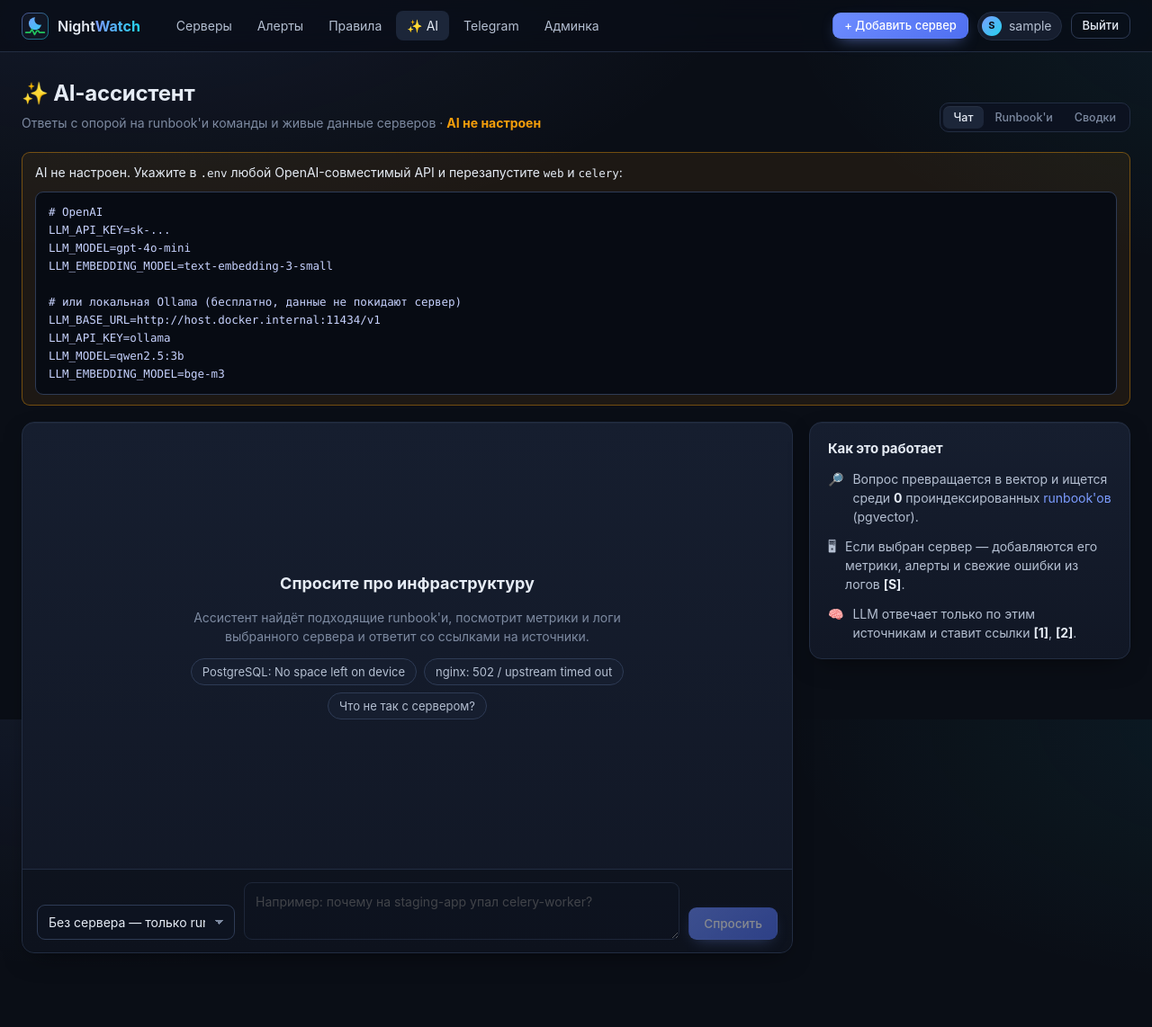
After one commit to vadik12555/nightwatch, a Django app: page /ai/ in a window 1280 px wide. The commit adds this page. Shown: the whole page at 90% size. Run offline with Django 5.2, Linux system fonts and the light colour scheme; the visitor is signed in with stand-in values (Sample User, id 1); data that the repository does not hold is empty; parts of the project's set-up code (start-up, migrations or seed data) failed here and were passed over; some libraries are stand-ins or nearby versions.

Commit message:
feat(web): add AI chat with cited sources, runbooks and weekly reports pages
- chat with optional server context, polling answers and source chips
- upload Markdown runbooks or load the bundled examples, inspect chunks
- list weekly reports and generate one on demand

Co-Authored-By: Claude Opus 5.5 <noreply@anthropic.com>

```diff
--- /dev/null
+++ b/backend/ai/forms.py
@@ -0,0 +1,57 @@
+from django import forms
+
+MAX_RUNBOOK_BYTES = 500_000
+ALLOWED_EXTENSIONS = (".md", ".markdown", ".txt")
+
+
+class MultipleFileInput(forms.ClearableFileInput):
+    allow_multiple_selected = True
+
+
+class MultipleFileField(forms.FileField):
+    def __init__(self, *args, **kwargs):
+        kwargs.setdefault(
+            "widget", MultipleFileInput(attrs={"accept": ",".join(ALLOWED_EXTENSIONS)})
+        )
+        super().__init__(*args, **kwargs)
+
+    def clean(self, data, initial=None):
+        files = data if isinstance(data, list | tuple) else [data] if data else []
+        return [super(MultipleFileField, self).clean(file, initial) for file in files]
+
+
+class RunbookUploadForm(forms.Form):
+    files = MultipleFileField(label="Markdown-файлы", required=False)
+    title = forms.CharField(label="Название", max_length=200, required=False)
+    content = forms.CharField(
+        label="…или вставьте текст",
+        required=False,
+        widget=forms.Textarea(attrs={"rows": 8, "placeholder": "# Что делать, если…"}),
+    )
+
+    def clean_files(self):
+        documents = []
+        for upload in self.cleaned_data["files"]:
+            if not upload.name.lower().endswith(ALLOWED_EXTENSIONS):
+                raise forms.ValidationError(f"{upload.name}: нужен .md, .markdown или .txt")
+            if upload.size > MAX_RUNBOOK_BYTES:
+                raise forms.ValidationError(f"{upload.name}: файл больше 500 КБ")
+            try:
+                text = upload.read().decode("utf-8")
+            except UnicodeDecodeError as exc:
+                raise forms.ValidationError(f"{upload.name}: файл не в кодировке UTF-8") from exc
+            documents.append((upload.name, text))
+        return documents
+
+    def clean(self):
+        cleaned = super().clean()
+        if not cleaned.get("files") and not (cleaned.get("content") or "").strip():
+            raise forms.ValidationError("Выберите файлы или вставьте текст runbook'а.")
+        if (cleaned.get("content") or "").strip() and not (cleaned.get("title") or "").strip():
+            self.add_error("title", "Укажите название для вставленного текста.")
+        return cleaned
+
+
+class ChatForm(forms.Form):
+    question = forms.CharField(max_length=2000, strip=True)
+    server = forms.IntegerField(required=False)
--- /dev/null
+++ b/backend/ai/templatetags/ai_tags.py
@@ -0,0 +1,16 @@
+from django import template
+
+from ai.rendering import extract_commands, render_markdown
+
+register = template.Library()
+
+
+@register.filter
+def markdown(text: str):
+    """LLM / runbook Markdown → sanitized HTML."""
+    return render_markdown(text)
+
+
+@register.filter
+def shell_commands(text: str) -> list[str]:
+    return extract_commands(text)
--- /dev/null
+++ b/backend/ai/urls.py
@@ -0,0 +1,21 @@
+from django.urls import path
+
+from . import views
+
+app_name = "ai"
+
+urlpatterns = [
+    path("", views.chat, name="chat"),
+    path("chat/send/", views.chat_send, name="chat_send"),
+    path("chat/messages/<int:pk>/", views.chat_message, name="chat_message"),
+    path("chat/clear/", views.chat_clear, name="chat_clear"),
+    path("logs/<int:log_id>/explain/", views.explain_log, name="explain"),
+    path("explanations/<int:pk>/", views.explanation_status, name="explanation"),
+    path("runbooks/", views.runbooks, name="runbooks"),
+    path("runbooks/samples/", views.load_samples, name="load_samples"),
+    path("runbooks/<int:pk>/", views.runbook_detail, name="runbook"),
+    path("runbooks/<int:pk>/reindex/", views.runbook_reindex, name="runbook_reindex"),
+    path("runbooks/<int:pk>/delete/", views.runbook_delete, name="runbook_delete"),
+    path("reports/", views.reports, name="reports"),
+    path("reports/run/", views.reports_run, name="reports_run"),
+]
--- /dev/null
+++ b/backend/ai/views.py
@@ -0,0 +1,214 @@
+from django.contrib import messages
+from django.db import transaction
+from django.http import HttpRequest, HttpResponse, HttpResponseBadRequest
+from django.shortcuts import get_object_or_404, redirect, render
+from django.views.decorators.http import require_GET, require_http_methods, require_POST
+
+from metrics.models import LogEntry
+from servers.models import Server
+
+from . import services, tasks
+from .forms import ChatForm, RunbookUploadForm
+from .management.commands.load_runbooks import SAMPLES_DIR
+from .models import ChatMessage, JobStatus, LogExplanation, Runbook, WeeklyReport
+from .providers import is_configured
+
+HTMX_STOP_POLLING = 286
+CHAT_HISTORY_ON_PAGE = 50
+
+
+def _finished(status: str) -> bool:
+    return status in (JobStatus.READY, JobStatus.FAILED)
+
+
+def _enqueue(task, pk: int) -> None:
+    # After commit: the worker must see the row it is asked to process.
+    transaction.on_commit(lambda: task.delay(pk))
+
+
+# --- «Объяснить» ------------------------------------------------------------------------
+
+
+@require_POST
+def explain_log(request: HttpRequest, log_id: int) -> HttpResponse:
+    entry = get_object_or_404(LogEntry.objects.select_related("server"), pk=log_id)
+    if entry.level not in services.EXPLAINABLE_LEVELS:
+        return HttpResponseBadRequest("Объяснять можно только ошибки (ERROR и CRITICAL).")
+    explanation, needs_run = services.request_explanation(entry)
+    if needs_run:
+        _enqueue(tasks.explain_log, explanation.pk)
+    return render(
+        request,
+        "ai/partials/explanation_drawer.html",
+        {"explanation": explanation, "entry": entry, "from_cache": not needs_run},
+    )
+
+
+@require_GET
+def explanation_status(request: HttpRequest, pk: int) -> HttpResponse:
+    explanation = get_object_or_404(LogExplanation, pk=pk)
+    response = render(request, "ai/partials/explanation_body.html", {"explanation": explanation})
+    if _finished(explanation.status):
+        response.status_code = HTMX_STOP_POLLING
+    return response
+
+
+# --- Chat ------------------------------------------------------------------------------------
+
+
+@require_GET
+def chat(request: HttpRequest) -> HttpResponse:
+    history = list(
+        ChatMessage.objects.filter(user=request.user)
+        .select_related("server")
+        .order_by("-created_at", "-id")[:CHAT_HISTORY_ON_PAGE]
+    )
+    selected = request.GET.get("server", "")
+    return render(
+        request,
+        "ai/chat.html",
+        {
+            "chat_messages": list(reversed(history)),
+            "servers": Server.objects.only("pk", "name"),
+            "selected_server": int(selected) if selected.isdigit() else None,
+            "runbooks_ready": Runbook.objects.filter(status=JobStatus.READY).count(),
+            "tab": "chat",
+        },
+    )
+
+
+@require_POST
+def chat_send(request: HttpRequest) -> HttpResponse:
+    form = ChatForm(request.POST)
+    if not form.is_valid():
+        return HttpResponseBadRequest("Пустой или слишком длинный вопрос (до 2000 символов).")
+    server_id = form.cleaned_data.get("server")
+    server = Server.objects.filter(pk=server_id).first() if server_id else None
+    answer = services.ask(request.user, form.cleaned_data["question"], server)
+    _enqueue(tasks.answer_chat_message, answer.pk)
+    return render(
+        request,
+        "ai/partials/chat_pair.html",
+        {"question": answer.reply_to, "answer": answer},
+    )
+
+
+@require_GET
+def chat_message(request: HttpRequest, pk: int) -> HttpResponse:
+    message = get_object_or_404(ChatMessage, pk=pk, user=request.user)
+    response = render(request, "ai/partials/chat_message.html", {"message": message})
+    if _finished(message.status):
+        response.status_code = HTMX_STOP_POLLING
+    return response
+
+
+@require_POST
+def chat_clear(request: HttpRequest) -> HttpResponse:
+    ChatMessage.objects.filter(user=request.user).delete()
+    return redirect("ai:chat")
+
+
+# --- Runbooks ---------------------------------------------------------------------------------
+
+
+@require_http_methods(["GET", "POST"])
+def runbooks(request: HttpRequest) -> HttpResponse:
+    form = RunbookUploadForm(request.POST or None, request.FILES or None)
+    if request.method == "POST" and form.is_valid():
+        created = []
+        for name, text in form.cleaned_data["files"]:
+            title = services.title_from_markdown(text, name.rsplit(".", 1)[0])
+            created.append(
+                services.create_runbook(
+                    title=title, content=text, source_name=name, user=request.user
+                )
+            )
+        if form.cleaned_data["content"].strip():
+            created.append(
+                services.create_runbook(
+                    title=form.cleaned_data["title"],
+                    content=form.cleaned_data["content"],
+                    user=request.user,
+                )
+            )
+        for runbook in created:
+            _enqueue(tasks.index_runbook, runbook.pk)
+        messages.success(request, f"Загружено runbook'ов: {len(created)}. Индексация запущена.")
+        return redirect("ai:runbooks")
+
+    return render(
+        request,
+        "ai/runbooks.html",
+        {
+            "form": form,
+            "runbooks": Runbook.objects.prefetch_related("chunks").order_by("title"),
+            "tab": "runbooks",
+        },
+    )
+
+
+@require_GET
+def runbook_detail(request: HttpRequest, pk: int) -> HttpResponse:
+    runbook = get_object_or_404(Runbook, pk=pk)
+    return render(
+        request,
+        "ai/runbook_detail.html",
+        {"runbook": runbook, "chunks": runbook.chunks.all(), "tab": "runbooks"},
+    )
+
+
+@require_POST
+def runbook_reindex(request: HttpRequest, pk: int) -> HttpResponse:
+    runbook = get_object_or_404(Runbook, pk=pk)
+    runbook.status = JobStatus.PENDING
+    runbook.save(update_fields=["status", "updated_at"])
+    _enqueue(tasks.index_runbook, runbook.pk)
+    messages.info(request, f"«{runbook.title}» поставлен в очередь на индексацию.")
+    return redirect("ai:runbooks")
+
+
+@require_POST
+def runbook_delete(request: HttpRequest, pk: int) -> HttpResponse:
+    runbook = get_object_or_404(Runbook, pk=pk)
+    runbook.delete()
+    messages.success(request, f"Runbook «{runbook.title}» удалён.")
+    return redirect("ai:runbooks")
+
+
+@require_POST
+def load_samples(request: HttpRequest) -> HttpResponse:
+    count = 0
+    for file in sorted(SAMPLES_DIR.glob("*.md")):
+        if Runbook.objects.filter(source_name=file.name).exists():
+            continue
+        content = file.read_text(encoding="utf-8")
+        runbook = services.create_runbook(
+            title=services.title_from_markdown(content, file.stem),
+            content=content,
+            source_name=file.name,
+            user=request.user,
+        )
+        _enqueue(tasks.index_runbook, runbook.pk)
+        count += 1
+    messages.success(request, f"Добавлено примеров: {count}.")
+    return redirect("ai:runbooks")
+
+
+# --- Weekly reports -----------------------------------------------------------------------------
+
+
+@require_GET
+def reports(request: HttpRequest) -> HttpResponse:
+    return render(
+        request,
+        "ai/reports.html",
+        {"reports": WeeklyReport.objects.all()[:20], "tab": "reports"},
+    )
+
+
+@require_POST
+def reports_run(request: HttpRequest) -> HttpResponse:
+    transaction.on_commit(lambda: tasks.weekly_health_report.delay())
+    note = "" if is_configured() else " AI не настроен — сводка будет из одних цифр."
+    messages.info(request, "Сводка формируется и будет отправлена в Telegram." + note)
+    return redirect("ai:reports")
--- a/backend/config/urls.py
+++ b/backend/config/urls.py
@@ -9,6 +9,7 @@ urlpatterns = [
     path("api/v1/", include("metrics.api_urls")),
     path("alerts/", include("alerts.urls")),
     path("telegram/", include("notifications.urls")),
+    path("ai/", include("ai.urls")),
     path("healthz/", views.healthz, name="healthz"),
     path("", include("servers.urls")),
 ]
--- /dev/null
+++ b/backend/static/css/ai.css
@@ -0,0 +1,95 @@
+/* NightWatch — AI section (stage 3): chat, explain drawer, runbooks, weekly reports. */
+
+.form-layout--wide { max-width: none; grid-template-columns: minmax(0, 1.6fr) minmax(320px, 1fr); }
+.grid-2--reverse { grid-template-columns: minmax(0, 1.6fr) minmax(300px, 1fr); }
+@media (max-width: 980px) { .form-layout--wide, .grid-2--reverse { grid-template-columns: 1fr; } }
+
+textarea {
+  width: 100%; padding: 10px 12px; border-radius: var(--radius-sm); border: 1px solid var(--border-strong);
+  background: #0d1320; color: var(--text); font: 14px/1.5 var(--font); resize: vertical; outline: none;
+}
+textarea:focus { border-color: var(--accent); box-shadow: 0 0 0 3px rgba(124, 156, 255, .18); }
+input[type=file] { color: var(--text-dim); font: 13px var(--font); }
+.btn:disabled, textarea:disabled { opacity: .5; cursor: not-allowed; }
+
+/* Markdown produced by the LLM or runbooks (already sanitized on the server) */
+.md { line-height: 1.6; }
+.md > :first-child { margin-top: 0; }
+.md > :last-child { margin-bottom: 0; }
+.md h1, .md h2, .md h3, .md h4 { margin: 18px 0 8px; font-size: 15px; color: var(--text); }
+.md h1 { font-size: 20px; }
+.md h2 { font-size: 17px; }
+.md p, .md ul, .md ol { margin: 0 0 10px; color: var(--text-dim); }
+.md ul, .md ol { padding-left: 22px; }
+.md li { margin: 3px 0; }
+.md code { background: rgba(124, 156, 255, .12); color: #c7d2fe; padding: 1px 5px; border-radius: 5px; }
+.md pre { background: #070b13; border: 1px solid var(--border-strong); border-radius: var(--radius-sm); padding: 10px 12px; overflow-x: auto; }
+.md pre code { background: none; padding: 0; color: #c7d2fe; }
+.md strong { color: var(--text); }
+.md a { text-decoration: underline; }
+
+/* «Объяснить» button and drawer */
+.explain-btn {
+  margin-left: 8px; border: 1px solid rgba(167, 139, 250, .4); background: rgba(167, 139, 250, .1); color: #ddd6fe;
+  font: 600 11px var(--font); padding: 1px 8px; border-radius: 99px; cursor: pointer; white-space: nowrap; vertical-align: 1px;
+}
+.explain-btn:hover { background: rgba(167, 139, 250, .22); }
+.drawer {
+  position: fixed; top: 0; right: 0; bottom: 0; z-index: 50; width: min(560px, 100vw); overflow-y: auto;
+  background: linear-gradient(180deg, #131a2b, #0e1422); border-left: 1px solid var(--border-strong);
+  box-shadow: -24px 0 60px -20px rgba(0, 0, 0, .8); padding: 20px 22px; animation: slide-in .2s ease-out;
+}
+@keyframes slide-in { from { transform: translateX(40px); opacity: 0; } to { transform: none; opacity: 1; } }
+.drawer__head { display: flex; justify-content: space-between; align-items: flex-start; gap: 12px; margin-bottom: 12px; }
+.drawer__eyebrow { color: #c4b5fd; font-weight: 700; font-size: 13px; letter-spacing: .02em; }
+.drawer__source { color: var(--muted); margin-top: 2px; }
+.drawer__log {
+  margin: 0 0 16px; padding: 10px 12px; border-radius: var(--radius-sm); background: rgba(239, 68, 68, .07);
+  border: 1px solid rgba(239, 68, 68, .3); color: #fecaca; font: 12px/1.5 var(--mono); white-space: pre-wrap; word-break: break-word;
+}
+.drawer__subtitle { margin: 18px 0 8px; font-size: 13px; color: var(--text-dim); }
+.drawer__note { font-size: 12px; }
+.drawer__meta { margin-top: 16px; padding-top: 10px; border-top: 1px solid var(--border); color: var(--muted); font-size: 12px; }
+
+/* Chat */
+.chat-layout { display: grid; grid-template-columns: minmax(0, 2.4fr) minmax(260px, 1fr); gap: 18px; align-items: start; }
+@media (max-width: 980px) { .chat-layout { grid-template-columns: 1fr; } }
+.chat { display: flex; flex-direction: column; padding: 0; overflow: hidden; }
+.chat__log { height: min(62vh, 640px); overflow-y: auto; padding: 18px 20px; display: flex; flex-direction: column; gap: 14px; }
+.chat__form {
+  display: grid; grid-template-columns: 220px minmax(0, 1fr) auto; gap: 10px; align-items: end;
+  padding: 14px 16px; border-top: 1px solid var(--border); background: rgba(10, 14, 22, .5);
+}
+.chat__form textarea { min-height: 44px; }
+@media (max-width: 760px) { .chat__form { grid-template-columns: 1fr; } }
+.chat__empty { margin: auto; text-align: center; max-width: 520px; }
+.chat__empty-title { font-size: 18px; font-weight: 700; margin-bottom: 6px; }
+.suggestions { display: flex; flex-wrap: wrap; gap: 8px; justify-content: center; margin-top: 14px; }
+.chip { border: 1px solid var(--border-strong); background: var(--surface-2); color: var(--text-dim); font: 13px var(--font); padding: 6px 12px; border-radius: 99px; cursor: pointer; }
+.chip:hover { color: var(--text); border-color: var(--accent); }
+.msg { display: flex; flex-direction: column; max-width: 86%; }
+.msg--user { align-self: flex-end; align-items: flex-end; }
+.msg--assistant { align-self: flex-start; }
+.msg__bubble { padding: 10px 14px; border-radius: 14px; border: 1px solid var(--border); }
+.msg--user .msg__bubble { background: linear-gradient(135deg, #3b4f9a, #2f4386); border-color: transparent; color: #eef2ff; border-bottom-right-radius: 4px; }
+.msg--assistant .msg__bubble { background: var(--surface-2); border-bottom-left-radius: 4px; }
+.msg__bubble--thinking { display: flex; align-items: center; gap: 10px; color: var(--muted); }
+.msg__bubble--error { border-color: rgba(239, 68, 68, .4); color: #fca5a5; }
+.msg__meta { color: var(--muted); font-size: 11.5px; margin-top: 4px; }
+.sources { display: flex; flex-wrap: wrap; gap: 6px; align-items: center; margin-top: 8px; font-size: 12px; }
+.sources__label { color: var(--muted); }
+.source { color: var(--muted); border: 1px dashed var(--border-strong); border-radius: 7px; padding: 1px 7px; }
+.source--cited { color: #c7d2fe; border-style: solid; border-color: rgba(124, 156, 255, .45); background: rgba(124, 156, 255, .08); }
+.chat-side h2 { margin-bottom: 12px; }
+
+/* Runbooks & weekly reports */
+.job { font-size: 12px; font-weight: 600; padding: 2px 9px; border-radius: 99px; border: 1px solid var(--border-strong); color: var(--muted); white-space: nowrap; }
+.job--ready { color: #86efac; border-color: rgba(34, 197, 94, .35); background: rgba(34, 197, 94, .06); }
+.job--failed { color: #fca5a5; border-color: rgba(239, 68, 68, .4); background: rgba(239, 68, 68, .07); }
+.job--pending, .job--running { color: #fcd34d; border-color: rgba(245, 158, 11, .35); }
+.chunk { border: 1px solid var(--border); border-radius: var(--radius-sm); padding: 8px 10px; margin-bottom: 8px; background: rgba(12, 18, 32, .6); }
+.chunk summary { cursor: pointer; color: var(--text-dim); font-size: 13px; }
+.chunk__text { white-space: pre-wrap; word-break: break-word; font: 12px/1.5 var(--mono); color: var(--text-dim); margin: 8px 0 0; }
+.report { border: 1px solid var(--border); border-radius: var(--radius-sm); padding: 14px 16px; margin-bottom: 12px; background: rgba(12, 18, 32, .6); }
+.report__head { display: flex; gap: 10px; align-items: center; flex-wrap: wrap; margin-bottom: 10px; }
+.report__body { color: var(--text-dim); line-height: 1.6; }
--- /dev/null
+++ b/backend/templates/ai/chat.html
@@ -0,0 +1,54 @@
+{% extends "base.html" %}
+{% block title %}AI-чат{% endblock %}
+
+{% block content %}
+{% include "ai/partials/tabs.html" %}
+
+<div class="chat-layout">
+  <section class="card chat">
+    <div class="chat__log" id="chat-log">
+      {% for message in chat_messages %}
+        {% include "ai/partials/chat_message.html" %}
+      {% empty %}
+        <div class="chat__empty" id="chat-empty">
+          <div class="chat__empty-title">Спросите про инфраструктуру</div>
+          <p class="muted">Ассистент найдёт подходящие runbook'и, посмотрит метрики и логи выбранного сервера и ответит со ссылками на источники.</p>
+          <div class="suggestions">
+            <button type="button" class="chip" data-fill="Что делать, если PostgreSQL пишет No space left on device?">PostgreSQL: No space left on device</button>
+            <button type="button" class="chip" data-fill="Почему nginx отдаёт 502 и upstream timed out?">nginx: 502 / upstream timed out</button>
+            <button type="button" class="chip" data-fill="Что сейчас не так с этим сервером и что проверить первым делом?">Что не так с сервером?</button>
+          </div>
+        </div>
+      {% endfor %}
+    </div>
+
+    <form class="chat__form" hx-post="{% url 'ai:chat_send' %}" hx-target="#chat-log" hx-swap="beforeend"
+          hx-on::before-request="document.getElementById('chat-empty')?.remove()"
+          hx-on::after-request="if (event.detail.successful) { this.querySelector('textarea').value = ''; }">
+      <select name="server" aria-label="Сервер для контекста">
+        <option value="">Без сервера — только runbook'и</option>
+        {% for s in servers %}
+          <option value="{{ s.pk }}"{% if s.pk == selected_server %} selected{% endif %}>Контекст: {{ s.name }}</option>
+        {% endfor %}
+      </select>
+      <textarea name="question" rows="2" maxlength="2000" required data-submit-on-enter
+                placeholder="Например: почему на staging-app упал celery-worker?"{% if not ai_enabled %} disabled{% endif %}></textarea>
+      <button type="submit" class="btn btn--primary"{% if not ai_enabled %} disabled{% endif %}>Спросить</button>
+    </form>
+  </section>
+
+  <aside class="card chat-side">
+    <h2>Как это работает</h2>
+    <ol class="howto">
+      <li>🔎 <span>Вопрос превращается в вектор и ищется среди <b>{{ runbooks_ready }}</b> проиндексированных <a href="{% url 'ai:runbooks' %}">runbook'ов</a> (pgvector).</span></li>
+      <li>🖥 <span>Если выбран сервер — добавляются его метрики, алерты и свежие ошибки из логов <b>[S]</b>.</span></li>
+      <li>🧠 <span>LLM отвечает только по этим источникам и ставит ссылки <b>[1]</b>, <b>[2]</b>.</span></li>
+    </ol>
+    {% if chat_messages %}
+      <form method="post" action="{% url 'ai:chat_clear' %}" data-confirm="Очистить историю чата?" style="margin-top: 16px">
+        {% csrf_token %}<button class="btn btn--ghost btn--sm" type="submit">Очистить историю</button>
+      </form>
+    {% endif %}
+  </aside>
+</div>
+{% endblock %}
--- /dev/null
+++ b/backend/templates/ai/partials/chat_pair.html
@@ -0,0 +1,2 @@
+{% include "ai/partials/chat_message.html" with message=question %}
+{% include "ai/partials/chat_message.html" with message=answer %}
--- /dev/null
+++ b/backend/templates/ai/partials/not_configured.html
@@ -0,0 +1,13 @@
+<div class="alert alert--warning" style="margin-bottom: 18px">
+  AI не настроен. Укажите в <code>.env</code> любой OpenAI-совместимый API и перезапустите <code>web</code> и <code>celery</code>:
+  <div class="codebox" style="margin-top: 10px"><pre># OpenAI
+LLM_API_KEY=sk-...
+LLM_MODEL=gpt-4o-mini
+LLM_EMBEDDING_MODEL=text-embedding-3-small
+
+# или локальная Ollama (бесплатно, данные не покидают сервер)
+LLM_BASE_URL=http://host.docker.internal:11434/v1
+LLM_API_KEY=ollama
+LLM_MODEL=qwen2.5:3b
+LLM_EMBEDDING_MODEL=bge-m3</pre></div>
+</div>
--- /dev/null
+++ b/backend/templates/ai/partials/tabs.html
@@ -0,0 +1,12 @@
+<div class="page-head">
+  <div>
+    <h1>✨ AI-ассистент</h1>
+    <p class="muted">Ответы с опорой на runbook'и команды и живые данные серверов{% if not ai_enabled %} · <b style="color: var(--warn)">AI не настроен</b>{% endif %}</p>
+  </div>
+  <nav class="segmented" aria-label="Разделы AI">
+    <a class="segmented__btn{% if tab == 'chat' %} is-active{% endif %}" href="{% url 'ai:chat' %}">Чат</a>
+    <a class="segmented__btn{% if tab == 'runbooks' %} is-active{% endif %}" href="{% url 'ai:runbooks' %}">Runbook'и</a>
+    <a class="segmented__btn{% if tab == 'reports' %} is-active{% endif %}" href="{% url 'ai:reports' %}">Сводки</a>
+  </nav>
+</div>
+{% if not ai_enabled %}{% include "ai/partials/not_configured.html" %}{% endif %}
--- a/backend/templates/base.html
+++ b/backend/templates/base.html
@@ -6,6 +6,7 @@
   <title>{% block title %}NightWatch{% endblock %} · NightWatch</title>
   <link rel="icon" href="{% static 'img/logo.svg' %}" type="image/svg+xml">
   <link rel="stylesheet" href="{% static 'css/app.css' %}">
+  <link rel="stylesheet" href="{% static 'css/ai.css' %}">
   <script src="{% static 'vendor/htmx.min.js' %}" defer></script>
   <script src="{% static 'js/app.js' %}" defer></script>
   {% block head %}{% endblock %}
@@ -26,6 +27,7 @@
               Алерты{% if nav_open_alerts %} <span class="nav__badge">{{ nav_open_alerts }}</span>{% endif %}
             </a>
             <a href="{% url 'alerts:rules' %}" class="nav__link{% if current == 'rules' or current == 'rule_create' or current == 'rule_edit' %} is-active{% endif %}">Правила</a>
+            <a href="{% url 'ai:chat' %}" class="nav__link{% if ns == 'ai' %} is-active{% endif %}">✨ AI</a>
             <a href="{% url 'notifications:telegram' %}" class="nav__link{% if ns == 'notifications' %} is-active{% endif %}">Telegram</a>
             {% if user.is_staff %}<a href="{% url 'admin:index' %}" class="nav__link">Админка</a>{% endif %}
           {% endwith %}
```
Also changed, not shown: backend/templates/ai/partials/chat_message.html (added, +31 -0 lines), backend/templates/ai/reports.html (added, +31 -0 lines), backend/templates/ai/runbook_detail.html (added, +33 -0 lines), backend/templates/ai/runbooks.html (added, +67 -0 lines), backend/ai/templatetags/__init__.py (added).
